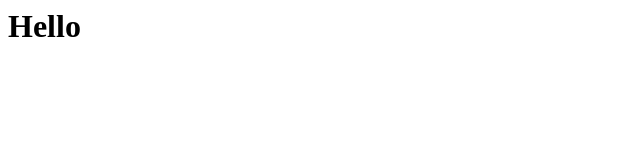
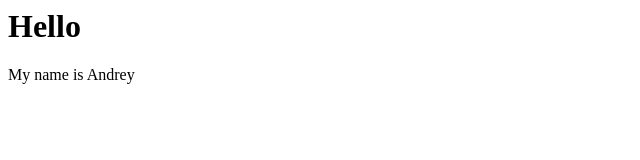
Before and after one commit to styopin/work, a plain HTML site: page index.html in a window 1280 px wide. Shown: the whole page, without its empty margins (0-640 px from the left). Drawn offline with Linux system fonts and the light colour scheme.

Commit message:
Update index.html

```diff
--- a/index.html
+++ b/index.html
@@ -1 +1,2 @@
 <h1>Hello</h1>
+<p>My name is Andrey</p>
```
